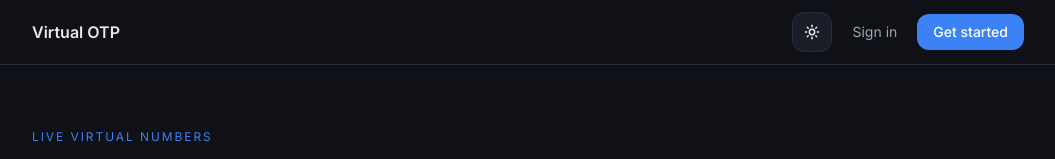
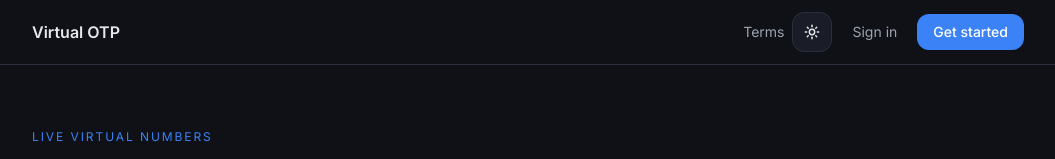
Before and after one commit to faham112/virtual-otp-system, a Next.js app in the folder frontend/: page / in a window 1280 px wide. Shown: the top 159 px of the page, without its empty margins (112-1167 px from the left). Built offline with nearby package versions, Linux system fonts and the light colour scheme; no server answers.

Commit message:
Show Terms link in public header

```diff
--- a/frontend/app/components/PublicHeader.tsx
+++ b/frontend/app/components/PublicHeader.tsx
@@ -9,6 +9,7 @@ export default function PublicHeader() {
       <div className="max-w-5xl mx-auto px-4 py-3 flex items-center justify-between gap-3">
         <Link href="/" className="font-semibold text-fg truncate">Virtual OTP</Link>
         <div className="flex items-center gap-2 shrink-0">
+          <Link href="/terms" className="text-sm text-muted hover:text-fg hidden sm:inline">Terms</Link>
           <ThemeToggle />
           <Link href="/login" className="btn-ghost text-sm">Sign in</Link>
           <Link href="/register" className="btn-primary text-sm py-2 px-4">Get started</Link>
```
